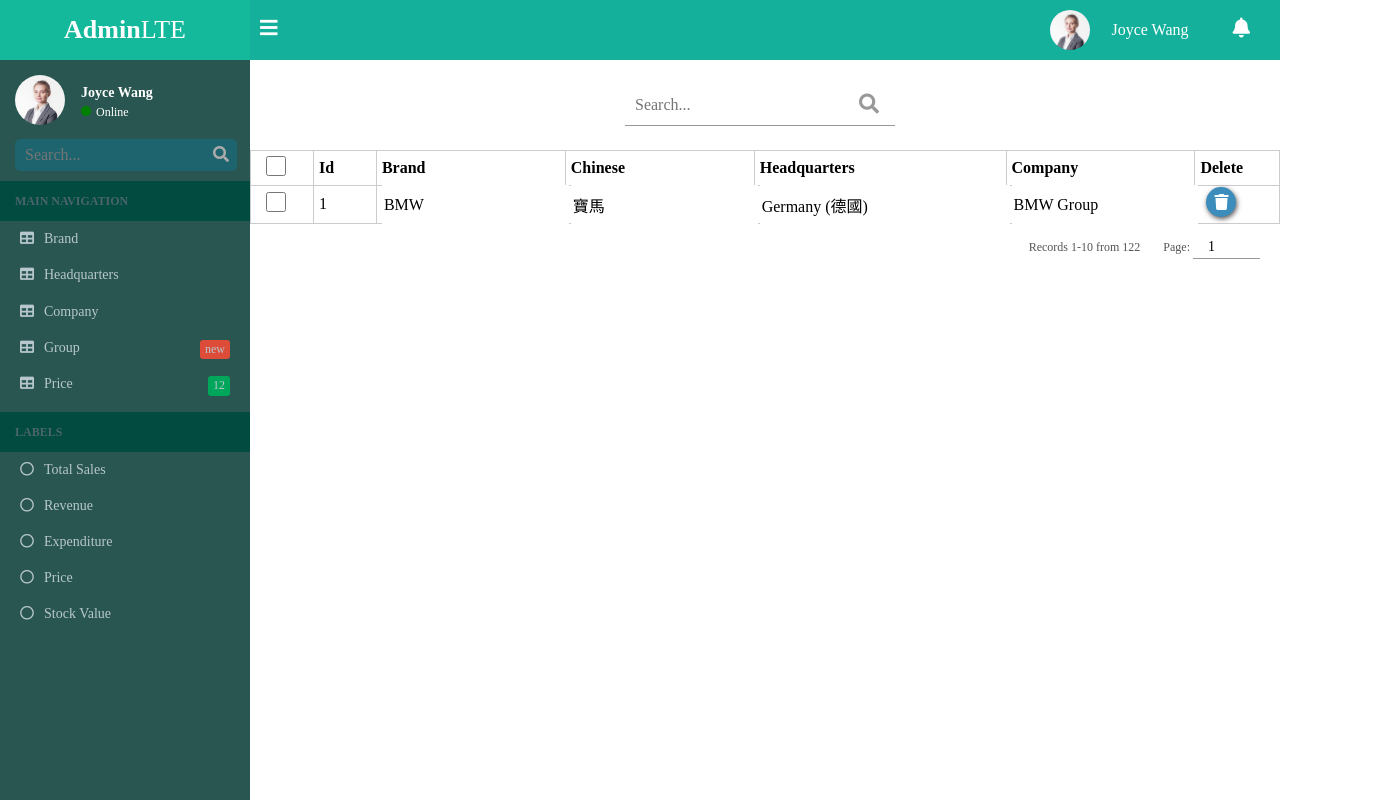
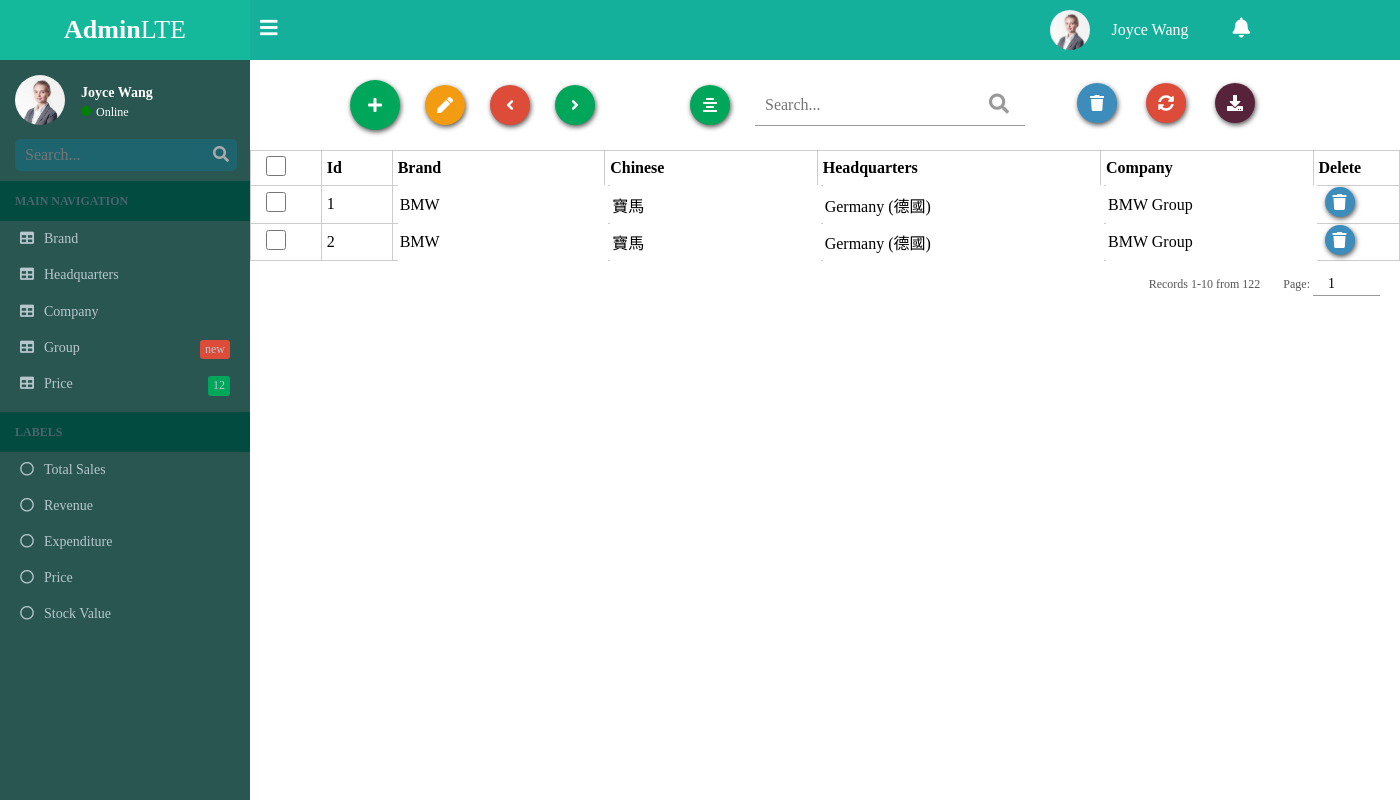
Before and after one commit to EyaWang/EyaWang.github.io, a plain HTML site: page Admin/index.html in a window 1280 px wide. Shown: the whole page, 1400 px wide, since content can reach past the window. Drawn offline with Linux system fonts and the light colour scheme.

Commit message:
no message

```diff
--- a/Admin/css/style.css
+++ b/Admin/css/style.css
@@ -5,6 +5,7 @@ body{
 	font-family: '微軟正黑體';
 	width: 100%;
 	height: 100vh;
+	min-width: 1400px;
 }
 .container{
 	margin: 0 15px;
@@ -25,11 +26,8 @@ body{
 .bg-5th{
 	background-color: #57233a;
 }
-.ml-150{
-	margin-left: 150px;
-}
-.ml-300{
-	margin-left: 300px;
+.ml-70{
+	margin-left: 70px;
 }
 /*header----------------------------*/
 header{
@@ -54,6 +52,7 @@ header .bar-icon{
 
 	position: absolute;
 	top: 0;
+
 }
 header .fake-logo{
 	width: 250px;
@@ -96,6 +95,7 @@ aside{
 	left: 0;
 	width: 250px;
 	height: 100vh;
+	overflow: hidden;
 }
 aside .nav-logo{
 	width: 250px;
@@ -245,8 +245,12 @@ main .topBtn{
 	align-items: center;
 	display: flex;
 }
+main .topBtn > div{
+	display: inline-block;
+}
 main .topBtn form{
 	position: relative;
+	display: inline-block;
 }
 main .topBtn form input{
 	padding: 10px;
@@ -270,6 +274,14 @@ main .topBtn form button{
 main .topBtn form button i{
 	font-size: 20px;
 	color: #999;
+}
+main .topBtn .topBtn-left{
+	display: flex;
+	align-items: center;
+}
+main .topBtn .topBtn-right{
+	position: absolute;
+	right: 100px;
 }
 /*主要按鈕-共用*/
 .circle{
--- a/Admin/index.html
+++ b/Admin/index.html
@@ -92,6 +92,7 @@
 	</aside>
 	<main>
 		<section class="topBtn">
+			<div class="topBtn-left">
 				<div class="circle cir-50 bg-1th" id="add_btn">
 					<i class="fas fa-plus"></i>
 				</div>
@@ -104,16 +105,20 @@
 				<div class="circle cir-40 bg-1th">
 					<i class="fas fa-angle-right"></i>
 				</div>
-			<div class="circle cir-40 bg-1th ml-150">
+				<div class="circle cir-40 bg-1th ml-70">
 					<i class="fas fa-align-center"></i>
 				</div>
+			</div>
+			<div class="topBtn-center">
 				<form action="#">
 					<input type="text" placeholder="Search...">
 					<button>
 						<i class="fas fa-search"></i>
 					</button>
 				</form>
-			<div class="circle cir-40 bg-4th ml-300">
+			</div>
+			<div class="topBtn-right">
+				<div class="circle cir-40 bg-4th">
 					<i class="fas fa-trash"></i>
 				</div>
 				<div class="circle cir-40 bg-3th">
@@ -122,9 +127,11 @@
 				<div class="circle cir-40 bg-5th">
 					<i class="fas fa-download"></i>
 				</div>
+			</div>
+
 		</section>
 		<!-- main table -->
-		<table class="product-table">
+		<table class="product-table" id="table">
 			<thead>
 				<tr>
 					<th>
@@ -139,11 +146,36 @@
 				</tr>
 			</thead>
 			<tbody>
-				<tr>
+				<tr data-id="1">
 					<td>
 						<input type="checkbox">
 					</td>
 					<td class="product-id">1</td>
+					<td class="product-brand">
+						<input type="text" value="BMW">
+					</td>
+					<td class="product-chinese">
+						<input type="text" value="寶馬">
+					</td>
+					<td class="product-headquarters">
+						<input type="text" value="Germany (德國)">
+					</td>
+					<td class="product-company">
+						<input type="text" value="BMW Group">
+					</td>
+					<td>
+						<button class="delete-button" type="button">
+							<div class="circle cir-30 bg-4th">
+								<i class="fas fa-trash"></i>
+							</div>
+						</button>
+					</td>
+				</tr>
+				<tr data-id="2">
+					<td>
+						<input type="checkbox">
+					</td>
+					<td class="product-id">2</td>
 					<td class="product-brand">
 						<input type="text" value="BMW">
 					</td>
--- a/Admin/js/custom.js
+++ b/Admin/js/custom.js
@@ -1,6 +1,6 @@
 $(function(){
 	// 新增刪除按鈕
-	var counter=2
+	var counter=3
 	// 按新增按鈕
 	$("#add_btn").click(function(){
 		addRow(counter);
@@ -42,6 +42,49 @@ $(function(){
 	$(".fir-ul > li").click(function(){
 		$(this).next('ul').slideToggle();
 	})
+	//收合鈕
+	$("header .bar-icon").click(function(){
+		if ($("aside").css("width") == "0px") {
+			$("aside").animate({width:'250px'},1000);
+			$("main").animate({paddingLeft:'250px'},1000);
+			$(".fake-logo").animate({width:'250px'},1000);
+		}else{
+			$("aside").animate({width:'0px'},1000);
+			$("main").animate({paddingLeft:'0px'},1000);
+			$(".fake-logo").animate({width:'0px'},1000);
+		}
+	})
 
+	// checkbox
+	var thead = $(".product-table thead");
+	var tbody = $(".product-table tbody");
+	var thCheckBox = thead.find("input[type=checkbox]");
+	var tdCheckBox = tbody.find("input[type=checkbox]");
+	var tdChecked = tbody.find("input[type=checkbox]:checked").length;
+	var trLength = tbody.find('tr').length;
+	// console.log('這是tr checkbox總數量:' + trLength);
+	// console.log('這是舊的點選數量:' + tdChecked);
 
+	// bind change event
+	thCheckBox.change(function(){
+		var tdNewCheckBox = tbody.find("input[type=checkbox]");
+		if (thCheckBox.is(":checked")) {
+			tdNewCheckBox.prop("checked",true);
+		} else{
+			tdNewCheckBox.prop("checked",false);
+		}
+	});
+
+	$("#table").change(function(){ //判斷是否全選
+		var tdNewChecked = tbody.find("input[type=checkbox]:checked").length;
+		var trNewLength = tbody.find('tr').length;
+		// console.log('這是新的點選數量:' + tdNewChecked + '，全選了:' +(tdNewChecked == trLength).toString());
+		if (tdNewChecked == trNewLength) {
+			// console.log('全部選擇');
+			thCheckBox.prop("checked",true);
+		}
+		else{
+			thCheckBox.prop("checked",false);
+		}
+	});
 })
```
Lines whose indentation alone changed are shown as unchanged.
